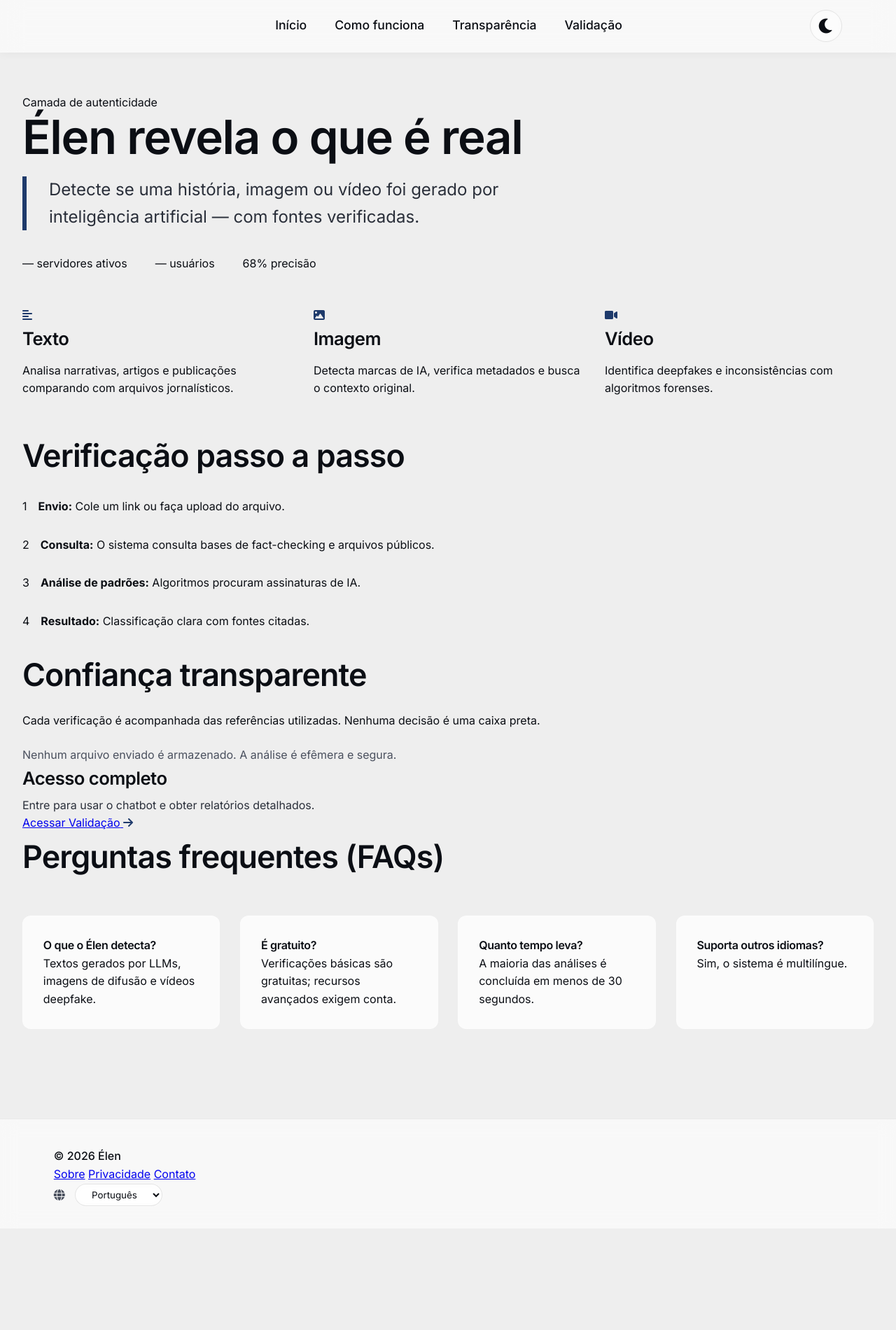
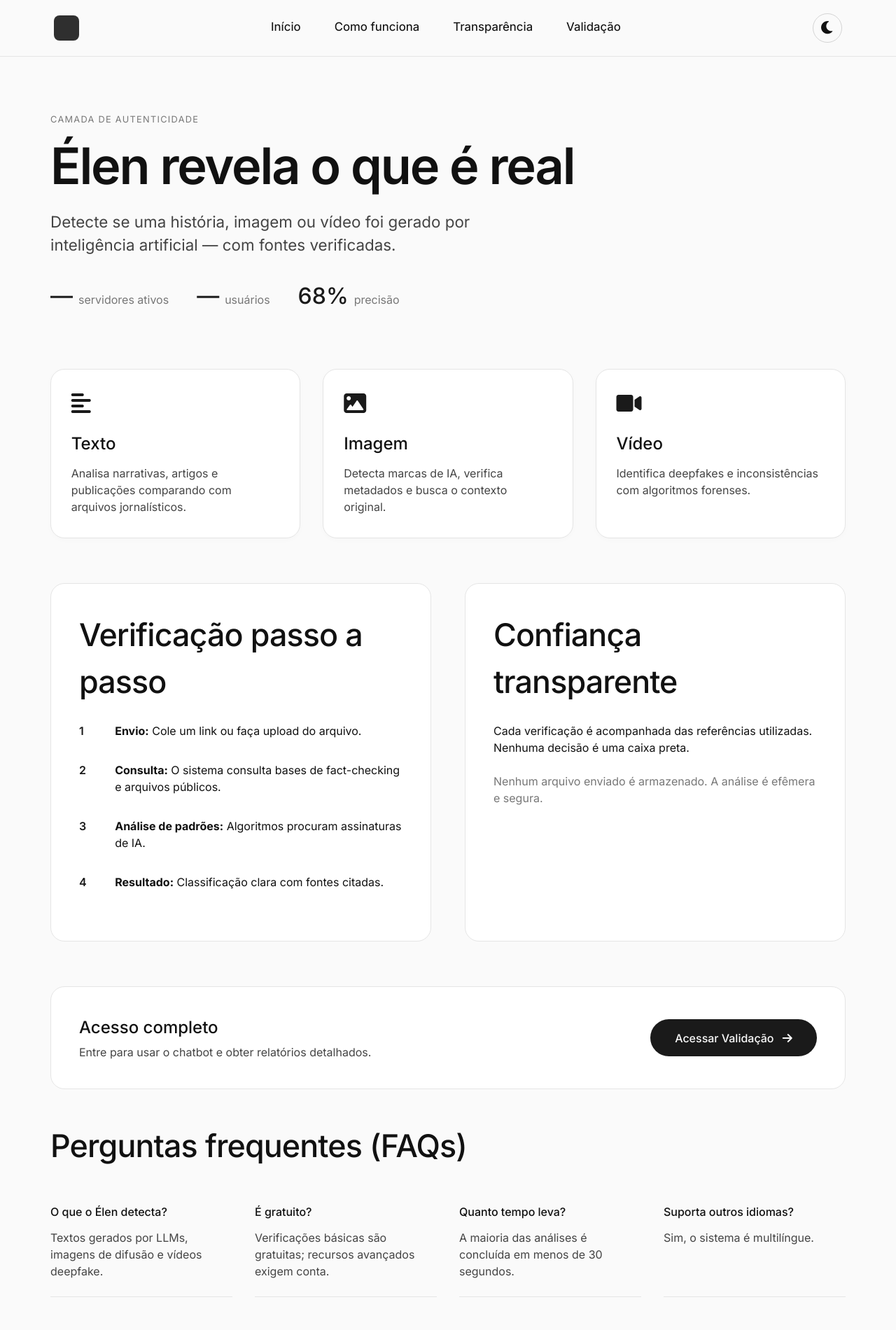
Before and after one commit to luizcsx/elen-ai, a plain HTML site: page index.html in a window 1280 px wide. Shown: the top 1900 px of the page at 70% size. Before the commit the page ends 1755 px from the top, so only its background shows below. Drawn offline with nearby package versions, Linux system fonts and the light colour scheme; no server answers.

Commit message:
css: Segunda versão do arquivo atualizado

```diff
--- a/css3/index.css
+++ b/css3/index.css
@@ -3,240 +3,313 @@
       padding: 0;
       box-sizing: border-box;
     }
-
     :root {
-      --bg: #eeeeee;
+      --bg: #fafafa;
       --surface: #ffffff;
-      --text-primary: #0b0e14;
-      --text-secondary: #2a2f3a;
-      --text-tertiary: #4a505e;
-      --border-light: rgba(0, 0, 0, 0.06);
-      --border-medium: rgba(0, 0, 0, 0.1);
-      --glass-nav: rgba(255, 255, 255, 0.6);
-      --glass-border: rgba(255, 255, 255, 0.3);
-      --card-bg: rgba(255, 255, 255, 0.75);
-      --accent: #1e3a6b;
-      --accent-soft: #2f5790;
-      --accent-glow: rgba(30, 58, 107, 0.15);
-      --icon-color: #1e3a6b;
-      --shadow-sm: 0 4px 10px rgba(0, 0, 0, 0.03);
-      --shadow-md: 0 12px 28px rgba(0, 0, 0, 0.06);
-      --shadow-lg: 0 20px 40px rgba(0, 0, 0, 0.08);
-      --font-main: 'Inter', -apple-system, BlinkMacSystemFont, sans-serif;
-      --radius-card: 16px;
-      --radius-sm: 12px;
+      --text-primary: #111111;
+      --text-secondary: #444444;
+      --text-tertiary: #777777;
+      --border-light: #e5e5e5;
+      --border-medium: #d4d4d4;
+      --accent: #1a1a1a;
+      --accent-soft: #333333;
+      --icon-color: #1a1a1a;
+      --shadow-sm: 0 2px 8px rgba(0,0,0,0.02);
+      --shadow-md: 0 8px 20px rgba(0,0,0,0.04);
+      --font-main: 'Inter', sans-serif;
+      --radius-card: 20px;
+      --radius-sm: 14px;
+      --transition-theme: background-color 0.2s ease, color 0.2s ease, border-color 0.2s ease;
     }
-
     body.dark {
-      --bg: #0E1117;
-      --surface: #161e29;
-      --text-primary: #f2f5fc;
-      --text-secondary: #c0ccdd;
-      --text-tertiary: #9aabbf;
-      --border-light: rgba(255, 255, 255, 0.08);
-      --border-medium: rgba(255, 255, 255, 0.12);
-      --glass-nav: rgba(18, 26, 36, 0.7);
-      --glass-border: rgba(255, 255, 255, 0.06);
-      --card-bg: rgba(22, 30, 40, 0.8);
-      --accent: #6da5ff;
-      --accent-soft: #8bb9ff;
-      --accent-glow: rgba(109, 165, 255, 0.15);
-      --icon-color: #6da5ff;
-      --shadow-sm: 0 4px 10px rgba(0, 0, 0, 0.3);
-      --shadow-md: 0 12px 28px rgba(0, 0, 0, 0.4);
-      --shadow-lg: 0 20px 40px rgba(0, 0, 0, 0.5);
+      --bg: #0a0a0a;
+      --surface: #141414;
+      --text-primary: #f0f0f0;
+      --text-secondary: #c0c0c0;
+      --text-tertiary: #888888;
+      --border-light: #2a2a2a;
+      --border-medium: #3a3a3a;
+      --accent: #ffffff;
+      --accent-soft: #e0e0e0;
+      --icon-color: #f0f0f0;
+      --shadow-sm: 0 2px 8px rgba(0,0,0,0.2);
+      --shadow-md: 0 8px 20px rgba(0,0,0,0.3);
     }
-
     body {
       background: var(--bg);
       color: var(--text-primary);
       font-family: var(--font-main);
-      line-height: 1.6;
+      line-height: 1.5;
       -webkit-font-smoothing: antialiased;
       min-height: 100vh;
       display: flex;
       flex-direction: column;
+      transition: var(--transition-theme);
     }
-
-    /* Remove delay na troca de tema */
-    body, div, section, header, footer, nav, main, article, aside,
-    h1, h2, h3, h4, h5, h6, p, span, a, button, input, select, textarea, li {
-      transition: none !important;
+    body * {
+      transition: none;
     }
-
-    body, .navbar, .glass-panel, .feature-card, .simple-card, .stat-badge, .footer {
-      transition: background-color 0.2s ease, border-color 0.2s ease, box-shadow 0.2s ease;
+    body, .navbar, .footer, .card, .glass-panel, .stat-badge, button, select {
+      transition: var(--transition-theme), box-shadow 0.2s ease;
     }
-
-    i { color: var(--icon-color); }
-
-    h1, h2, h3, h4 { font-weight: 600; letter-spacing: -0.02em; }
-    h1 { font-size: clamp(2.6rem, 8vw, 4.2rem); line-height: 1.1; }
-    h2 { font-size: clamp(2rem, 5vw, 2.8rem); margin-bottom: 1rem; }
-    h3 { font-size: 1.6rem; margin-bottom: 0.75rem; }
-
-    .text-accent { color: var(--accent); }
-    .section-tag {
-      text-transform: uppercase; letter-spacing: 0.03em; font-size: 0.8rem;
-      font-weight: 600; color: var(--accent); margin-bottom: 0.5rem;
+    h1 {
+      font-size: clamp(2.8rem, 8vw, 4.5rem);
+      font-weight: 600;
+      letter-spacing: -0.03em;
+      line-height: 1.1;
     }
-
+    h2 {
+      font-size: clamp(2rem, 5vw, 2.8rem);
+      font-weight: 500;
+      letter-spacing: -0.02em;
+      margin-bottom: 1.5rem;
+    }
+    h3 {
+      font-size: 1.5rem;
+      font-weight: 500;
+      margin-bottom: 0.75rem;
+    }
     .navbar {
-      display: flex; align-items: center; justify-content: space-between;
-      padding: 0.8rem 6%; background: var(--glass-nav);
-      backdrop-filter: blur(16px); -webkit-backdrop-filter: blur(16px);
-      border-bottom: 1px solid var(--glass-border); box-shadow: var(--shadow-sm);
-      position: sticky; top: 0; z-index: 100; flex-wrap: wrap;
+      display: flex;
+      align-items: center;
+      justify-content: space-between;
+      padding: 1.2rem 6%;
+      background: var(--bg);
+      border-bottom: 1px solid var(--border-light);
+      position: sticky;
+      top: 0;
+      z-index: 50;
     }
-    .logo-area { display: flex; align-items: center; }
     .logo-mark {
-      width: 48px; height: 48px; background-image: url('');
-      background-size: contain; background-repeat: no-repeat;
-      background-position: center; border-radius: 12px;
+      width: 36px;
+      height: 36px;
+      background-image: url('');
+      background-size: contain;
+      background-repeat: no-repeat;
+      border-radius: 8px;
+      background-color: var(--accent);
+      opacity: 0.9;
     }
-    .nav-links { display: flex; gap: 2.5rem; font-weight: 500; }
+    .nav-links {
+      display: flex;
+      gap: 3rem;
+    }
     .nav-links a {
-      text-decoration: none; color: var(--text-primary); font-size: 1.1rem;
-      padding: 0.3rem 0; border-bottom: 2px solid transparent;
-      transition: border-color 0.2s, color 0.2s;
+      text-decoration: none;
+      color: var(--text-primary);
+      font-weight: 450;
+      font-size: 1.05rem;
+      padding-bottom: 0.2rem;
+      border-bottom: 1.5px solid transparent;
+      transition: border-color 0.2s;
     }
-    .nav-links a:hover { border-bottom-color: var(--accent); color: var(--accent); }
+    .nav-links a:hover {
+      border-bottom-color: var(--accent);
+    }
     .theme-btn {
-      background: transparent; border: 1px solid var(--border-medium);
-      color: var(--text-primary); width: 46px; height: 46px; border-radius: 46px;
-      font-size: 1.5rem; display: flex; align-items: center; justify-content: center;
-      cursor: pointer; backdrop-filter: blur(8px);
+      background: none;
+      border: 1px solid var(--border-medium);
+      color: var(--text-primary);
+      width: 42px;
+      height: 42px;
+      border-radius: 42px;
+      font-size: 1.3rem;
+      display: flex;
+      align-items: center;
+      justify-content: center;
+      cursor: pointer;
     }
-    .theme-btn i { color: var(--text-primary); }
-    .theme-btn:hover { background: var(--card-bg); border-color: var(--accent-soft); }
-
+    .theme-btn:hover {
+      background: var(--surface);
+    }
     .container {
-      max-width: 1280px; margin: 0 auto; padding: 2.2rem 2rem 1rem;
-      flex: 1; width: 100%;
+      max-width: 1200px;
+      margin: 0 auto;
+      padding: 3rem 2rem;
+      flex: 1;
+      width: 100%;
     }
-
     .fade-section {
-      opacity: 0; transform: translateY(28px);
-      transition: opacity 0.8s cubic-bezier(0.15,0.85,0.3,1.05), transform 0.8s;
+      opacity: 0;
+      transform: translateY(20px);
+      transition: opacity 0.6s ease, transform 0.6s ease;
     }
-    .fade-section.visible { opacity: 1; transform: translateY(0); }
-
-    .hero { margin: 1.5rem 0 3rem; }
+    .fade-section.visible {
+      opacity: 1;
+      transform: translateY(0);
+    }
+    .hero {
+      margin: 2rem 0 5rem;
+    }
+    .hero .overline {
+      text-transform: uppercase;
+      letter-spacing: 0.1em;
+      font-size: 0.8rem;
+      color: var(--text-tertiary);
+      margin-bottom: 1rem;
+    }
     .hero .lead {
-      font-size: 1.5rem; color: var(--text-secondary); margin: 1.2rem 0 1.8rem;
-      max-width: 800px; border-left: 6px solid var(--accent); padding-left: 2rem;
+      font-size: 1.4rem;
+      color: var(--text-secondary);
+      max-width: 700px;
+      margin: 1.5rem 0 2rem;
     }
     .hero-stats {
-      display: flex; gap: 2.5rem; margin-top: 2.2rem; flex-wrap: wrap;
+      display: flex;
+      gap: 2.5rem;
+      flex-wrap: wrap;
     }
-    .stat-badge {
-      background: var(--card-bg); backdrop-filter: blur(8px);
-      padding: 0.6rem 1.5rem; border-radius: 40px;
-      border: 1px solid var(--glass-border); font-weight: 500;
-      box-shadow: var(--shadow-sm); display: flex; align-items: center; gap: 0.5rem;
+    .stat-item {
+      display: flex;
+      align-items: baseline;
+      gap: 0.5rem;
     }
-
+    .stat-number {
+      font-size: 2rem;
+      font-weight: 500;
+      color: var(--accent);
+    }
+    .stat-label {
+      color: var(--text-tertiary);
+    }
     .card-grid {
-      display: grid; grid-template-columns: repeat(auto-fit, minmax(280px, 1fr));
-      gap: 2rem; margin: 3rem 0;
+      display: grid;
+      grid-template-columns: repeat(auto-fit, minmax(260px, 1fr));
+      gap: 2rem;
+      margin: 4rem 0;
     }
-    .feature-card {
-      background: var(--card-bg); backdrop-filter: blur(12px);
-      -webkit-backdrop-filter: blur(12px); border: 1px solid var(--glass-border);
-      border-radius: var(--radius-card); padding: 2rem 2rem 2.2rem;
-      box-shadow: var(--shadow-md);
-    }
-    .feature-card:hover { transform: translateY(-4px); box-shadow: var(--shadow-lg); }
-    .feature-card .card-icon { font-size: 2.2rem; margin-bottom: 1.2rem; }
-
-    .explainer-grid {
-      display: grid; grid-template-columns: 1fr 1fr; gap: 2.5rem; margin: 4rem 0;
-    }
-    .glass-panel {
-      background: var(--card-bg); backdrop-filter: blur(12px);
-      border: 1px solid var(--glass-border); border-radius: var(--radius-card);
-      padding: 2.5rem; box-shadow: var(--shadow-md);
-    }
-    .step-list { list-style: none; margin-top: 1.5rem; }
-    .step-list li { display: flex; gap: 1rem; margin-bottom: 1.8rem; align-items: flex-start; }
-    .step-marker {
-      background: var(--accent-glow); color: var(--accent); font-weight: 700;
-      font-size: 1.2rem; width: 2.2rem; height: 2.2rem; display: flex;
-      align-items: center; justify-content: center; border-radius: 30px;
-      border: 1px solid var(--accent-soft); flex-shrink: 0;
-    }
-
-    .flow-row {
-      display: flex; flex-wrap: wrap; justify-content: space-between;
-      margin: 2.5rem 0; gap: 1rem;
-    }
-    .flow-item {
-      flex: 1 1 180px; background: var(--card-bg); backdrop-filter: blur(8px);
-      padding: 1.6rem 1.2rem; border-radius: var(--radius-sm);
-      border: 1px solid var(--glass-border); text-align: center;
+    .card {
+      background: var(--surface);
+      border: 1px solid var(--border-light);
+      border-radius: var(--radius-card);
+      padding: 2rem 1.8rem;
       box-shadow: var(--shadow-sm);
     }
-
-    .validation-highlight {
-      margin: 2.8rem 0 2rem; padding: 1.8rem 2.5rem;
-      background: var(--accent-glow); border-radius: 40px;
-      border: 1px solid var(--accent-soft); display: flex;
-      align-items: center; justify-content: space-between; flex-wrap: wrap; gap: 1.5rem;
+    .card i {
+      font-size: 2rem;
+      color: var(--icon-color);
+      margin-bottom: 1.5rem;
     }
-    .validation-highlight a {
-      background: var(--accent); color: white; text-decoration: none;
-      padding: 0.9rem 2.4rem; border-radius: 40px; font-weight: 600;
-      display: inline-flex; align-items: center; gap: 0.5rem;
+    .card p {
+      color: var(--text-secondary);
     }
-    .validation-highlight a i { color: white; }
-    .validation-highlight a:hover { background: var(--accent-soft); }
-
+    .split-panel {
+      display: grid;
+      grid-template-columns: 1fr 1fr;
+      gap: 3rem;
+      margin: 4rem 0;
+    }
+    .panel {
+      background: var(--surface);
+      border: 1px solid var(--border-light);
+      border-radius: var(--radius-card);
+      padding: 2.5rem;
+    }
+    .step-list {
+      list-style: none;
+      margin-top: 1.5rem;
+    }
+    .step-list li {
+      display: flex;
+      gap: 1.2rem;
+      margin-bottom: 2rem;
+    }
+    .step-number {
+      font-weight: 600;
+      color: var(--accent);
+      min-width: 2rem;
+    }
+    .validation-banner {
+      margin: 3rem 0;
+      padding: 2.5rem;
+      background: var(--surface);
+      border: 1px solid var(--border-light);
+      border-radius: var(--radius-card);
+      display: flex;
+      align-items: center;
+      justify-content: space-between;
+      flex-wrap: wrap;
+      gap: 1.5rem;
+    }
+    .validation-banner .btn {
+      background: var(--accent);
+      color: var(--bg);
+      text-decoration: none;
+      padding: 0.9rem 2.2rem;
+      border-radius: 40px;
+      font-weight: 500;
+      transition: background 0.2s;
+    }
+    .validation-banner .btn i {
+      color: var(--bg);
+      margin-left: 0.5rem;
+    }
+    .validation-banner .btn:hover {
+      background: var(--accent-soft);
+    }
     .faq-grid {
-      display: grid; grid-template-columns: repeat(auto-fit, minmax(260px, 1fr));
-      gap: 1.8rem; margin: 3rem 0;
+      display: grid;
+      grid-template-columns: repeat(auto-fit, minmax(240px, 1fr));
+      gap: 2rem;
+      margin: 3rem 0;
     }
     .faq-item {
-      background: var(--card-bg); backdrop-filter: blur(8px);
-      border-radius: var(--radius-sm); padding: 1.8rem;
-      border: 1px solid var(--glass-border);
+      border-bottom: 1px solid var(--border-light);
+      padding-bottom: 1.5rem;
     }
-
+    .faq-item h4 {
+      font-weight: 500;
+      margin-bottom: 0.8rem;
+    }
+    .faq-item p {
+      color: var(--text-secondary);
+    }
     .footer {
-      border-top: 1px solid var(--border-light); padding: 2.5rem 6% 2rem;
-      margin-top: 4rem; background: var(--glass-nav); backdrop-filter: blur(12px);
+      border-top: 1px solid var(--border-light);
+      padding: 2.5rem 6%;
+      margin-top: 4rem;
     }
-    .footer-grid {
-      display: flex; flex-wrap: wrap; justify-content: space-between;
-      align-items: flex-start; gap: 2rem;
+    .footer-content {
+      display: flex;
+      justify-content: space-between;
+      align-items: center;
+      flex-wrap: wrap;
+      gap: 1.5rem;
     }
-    .footer-brand { max-width: 280px; }
-    .footer-links-group { display: flex; gap: 3.5rem; flex-wrap: wrap; }
-    .footer-column { display: flex; flex-direction: column; gap: 0.6rem; }
-    .footer-column h4 { margin-bottom: 0.5rem; font-size: 1.1rem; color: var(--text-primary); }
-    .footer-column a {
-      text-decoration: none; color: var(--text-tertiary); font-weight: 450;
-      transition: color 0.2s, transform 0.2s; display: inline-block;
+    .footer-links {
+      display: flex;
+      gap: 2rem;
     }
-    .footer-column a:hover { color: var(--accent); transform: translateX(4px); }
-    .copyright {
-      margin-top: 2.5rem; padding-top: 1.5rem; border-top: 1px solid var(--border-light);
-      display: flex; justify-content: space-between; flex-wrap: wrap;
-      align-items: center; color: var(--text-tertiary); font-size: 0.9rem;
+    .footer-links a {
+      text-decoration: none;
+      color: var(--text-tertiary);
+      font-size: 0.95rem;
     }
-    .lang-selector { display: flex; align-items: center; gap: 0.5rem; }
-    .lang-selector i { color: var(--text-tertiary); }
-    select {
-      background: var(--card-bg); color: var(--text-primary);
-      border: 1px solid var(--border-medium); border-radius: 40px;
-      padding: 0.4rem 1.2rem; font-family: var(--font-main);
-      backdrop-filter: blur(8px); cursor: pointer;
+    .lang-selector select {
+      background: var(--surface);
+      color: var(--text-primary);
+      border: 1px solid var(--border-medium);
+      border-radius: 30px;
+      padding: 0.4rem 1.2rem;
+      font-family: var(--font-main);
+      outline: none;
     }
-
-    @media (max-width: 800px) {
-      .explainer-grid { grid-template-columns: 1fr; }
+    @media (max-width: 700px) {
+      .navbar {
+        flex-wrap: wrap;
+        gap: 1rem;
+      }
+      .nav-links {
+        order: 3;
+        width: 100%;
+        justify-content: center;
+        gap: 2rem;
+      }
+      .split-panel {
+        grid-template-columns: 1fr;
+      }
+      .footer-content {
+        flex-direction: column;
+        text-align: center;
+      }
     }
-    @media (max-width: 600px) {
-      .container { padding: 1.5rem 1.2rem; }
-      .nav-links { order: 3; width: 100%; justify-content: center; margin-top: 0.8rem; }
-      .copyright { flex-direction: column; align-items: flex-start; gap: 1rem; }
-    }
```
